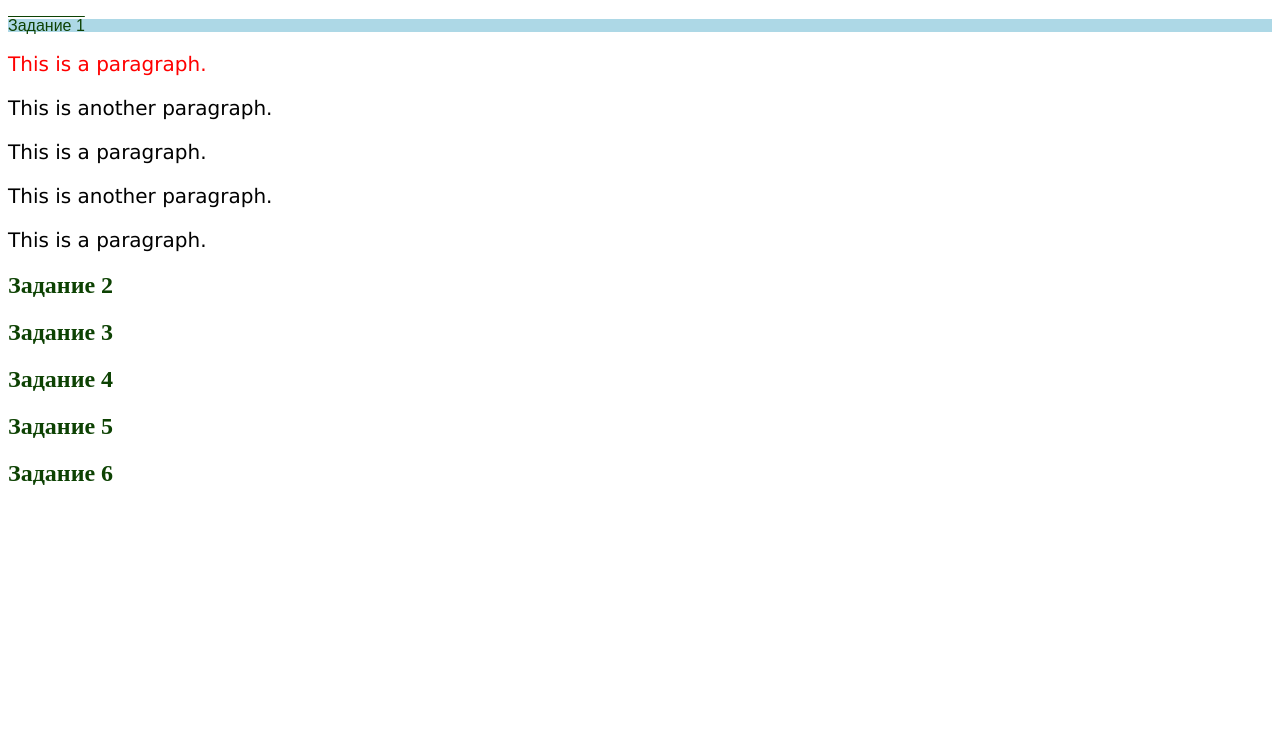
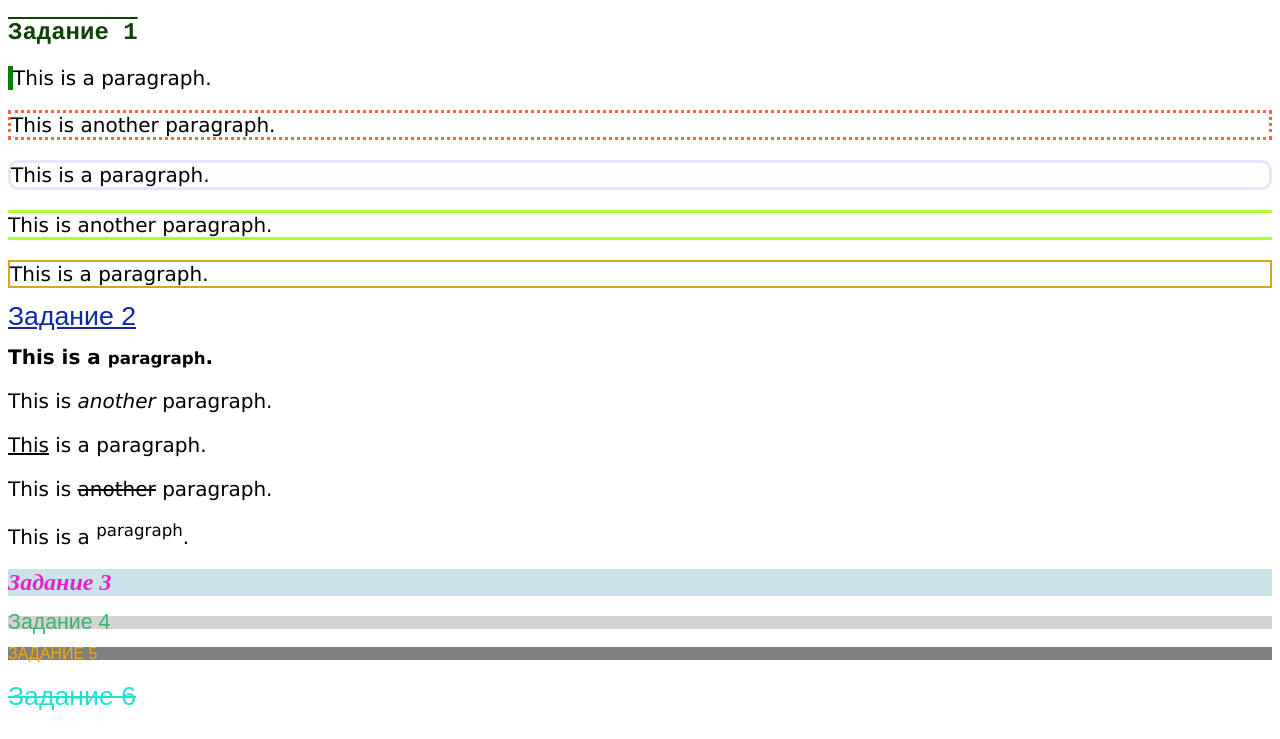
Before and after one commit to dryul/lb1, a plain HTML site: page index.html in a window 1280 px wide. Shown: the part 61-800 px from the top of the page. Drawn offline with Linux system fonts and the light colour scheme.

Commit message:
Initial commit.

```diff
--- a/index.css
+++ b/index.css
@@ -9,29 +9,40 @@ body {
 
   .task1 {
     color: rgb(13, 66, 3);
-    background-color: lightblue;
     text-decoration: overline;
+    font-family:courier;
+  }
+
+  .task2 {
+    color: rgb(15, 38, 165);
+    text-decoration: underline;
+    font: 20pt/10pt sans-serif;
+  }
+
+  .task3 {
+    color: rgb(221, 36, 196);
+    background-color: rgb(204, 226, 233);
+    font-style: italic;
+  }
+
+  .task4 {
+    color: MediumSeaGreen;
+    background-color: lightgray;
+    font-style: bold;
+    font: 16pt/10pt sans-serif;
+  }
+
+  .task5 {
+    color: Orange;
+    background-color: Gray;
+    text-transform: uppercase;
     font: 12pt/10pt sans-serif;
   }
 
-  .task2 {
-    color: rgb(13, 66, 3);
-  }
-
-  .task3 {
-    color: rgb(13, 66, 3);
-  }
-
-  .task4 {
-    color: rgb(13, 66, 3);
-  }
-
-  .task5 {
-    color: rgb(13, 66, 3);
-  }
-
   .task6 {
-    color: rgb(13, 66, 3);
+    color: rgb(31, 226, 210);
+    text-decoration: line-through;
+    font: 20pt/20pt sans-serif;
   }
 
   p {
--- a/index.html
+++ b/index.html
@@ -7,17 +7,32 @@
     <body>
 
     <h1>Лабораторная работа №1</h1>
+
     <h2 class="task1">Задание 1</h2>
-    <p style="color:red;">This is a paragraph.</p>
-    <p>This is another paragraph.</p>
-    <p>This is a paragraph.</p>
-    <p>This is another paragraph.</p>
-    <p>This is a paragraph.</p>
+    <p style="border-left: 5px solid green;">This is a paragraph.</pstyle="font-size:300%;">
+    <p style="border: dotted tomato;">This is another paragraph.</p>
+    <p style="border: 3px solid lavender; border-radius: 10px;">This is a paragraph.</p>
+    <p style="border-top: solid greenyellow; border-bottom: solid greenyellow;">This is another paragraph.</p>
+    <p style="border: 2px solid goldenrod;">This is a paragraph.</p>
 
     <h2 class="task2">Задание 2</h2>
+    <p><b>This is a <small>paragraph</small>.</b></p>
+    <p>This is <i>another</i> paragraph.</p>
+    <p><ins>This</ins> is a paragraph.</p>
+    <p>This is <del>another</del> paragraph.</p>
+    <p>This is a <sup>paragraph</sup>.</p>
+
     <h2 class="task3">Задание 3</h2>
+
+
     <h2 class="task4">Задание 4</h2>
+
+
     <h2 class="task5">Задание 5</h2>
+
+
     <h2 class="task6">Задание 6</h2>
+
+
     </body>
 </html>
```
